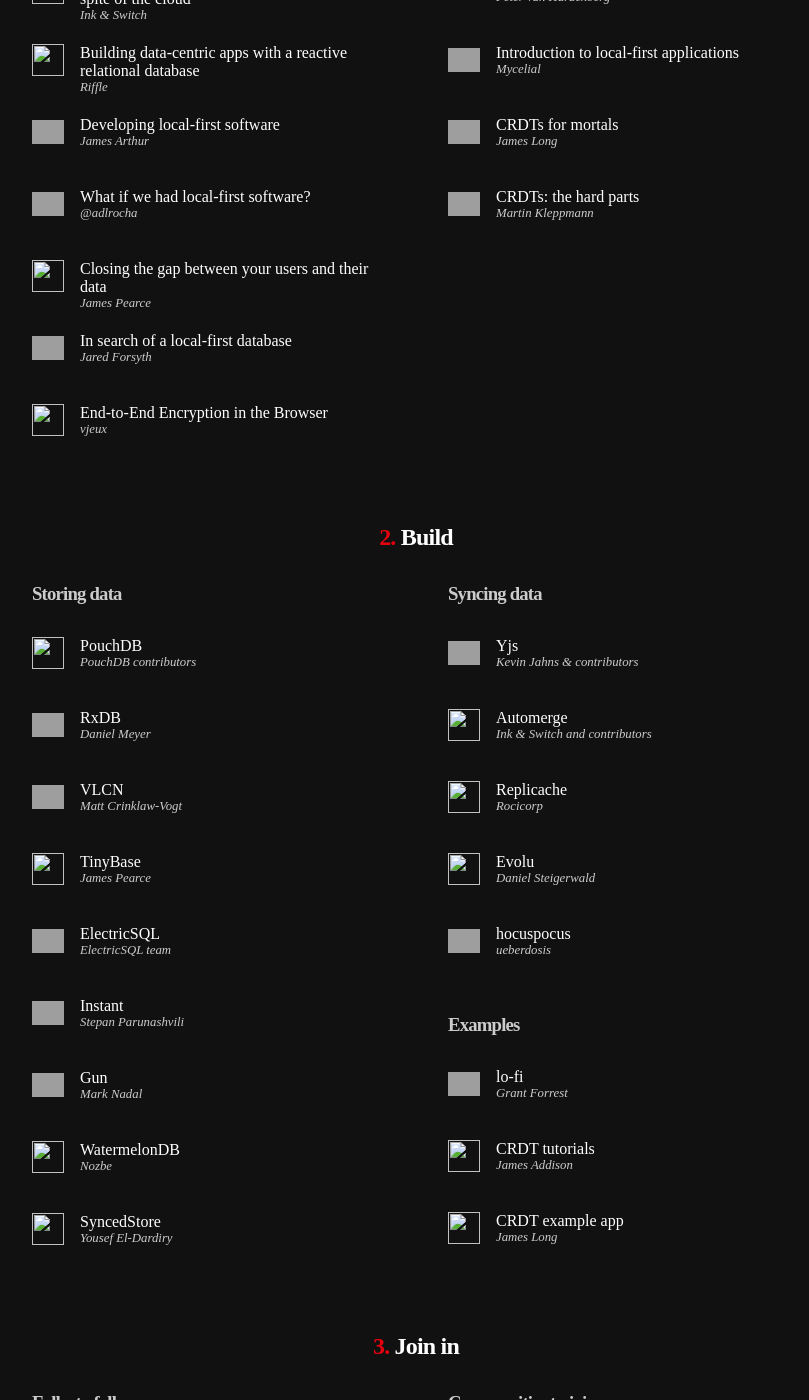
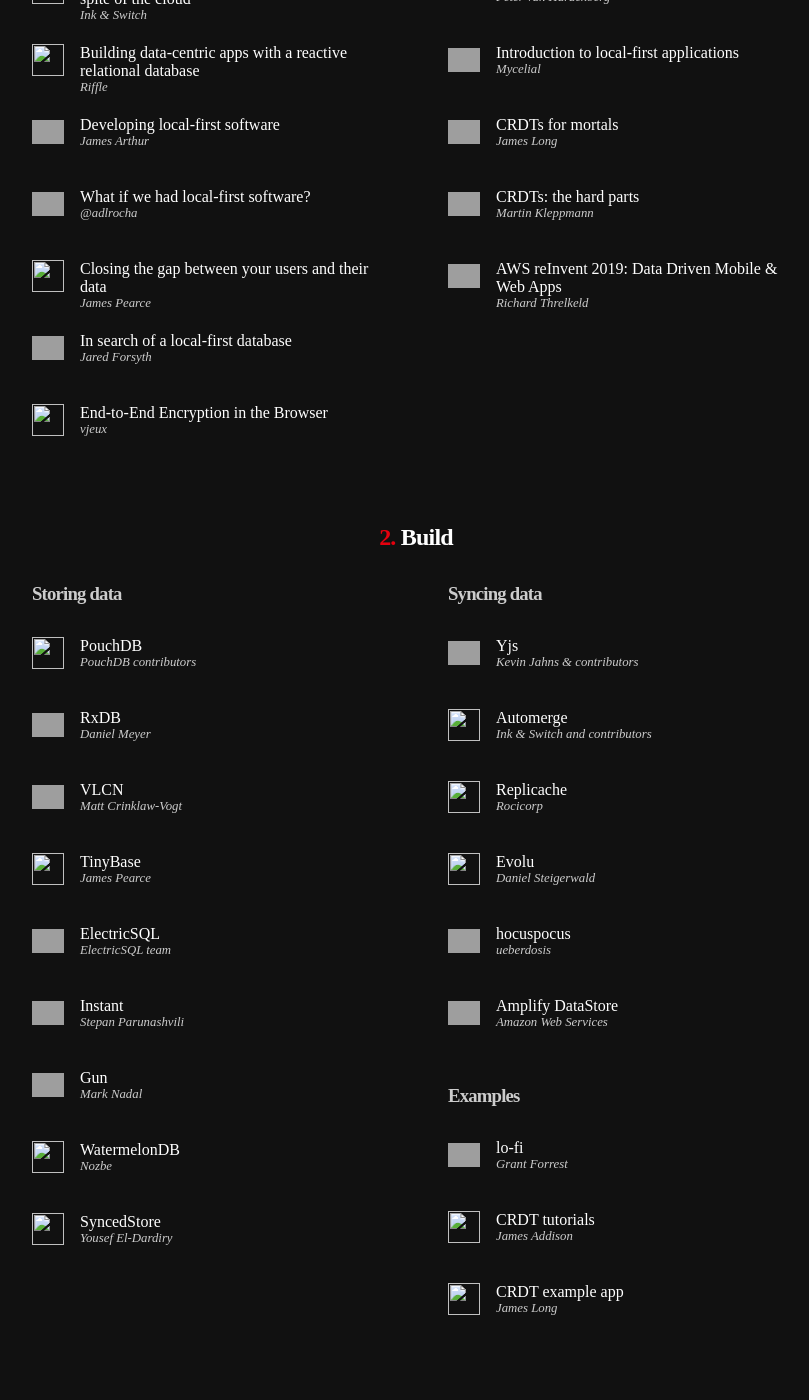
Before and after one commit to mylofi/localfirstweb.dev, a Jekyll site: the page built from index.html, in a window 1280 px wide and 1400 px high, scrolled down 691 px. Shown: the whole window, without its empty margins (224-1033 px from the left). Built offline with Jekyll 4.4.1, drawn with Linux system fonts in a browser that asks for light colours; some web fonts are replaced; grey boxes are pictures that could not be loaded.

Commit message:
Add Amplify DataStore
Adding links to AWS Amplify DataStore

```diff
--- a/_data/content.json
+++ b/_data/content.json
@@ -76,6 +76,12 @@
             "author": "Martin Kleppmann",
             "url": "https://www.youtube.com/watch?v=x7drE24geUw",
             "icon": "https://img.youtube.com/vi/x7drE24geUw/sddefault.jpg"
+          },
+          {
+           "title":"AWS reInvent 2019: Data Driven Mobile & Web Apps",
+            "author":"Richard Threlkeld",
+            "url": "https://www.youtube.com/watch?v=KcYl6_We0EU",
+            "icon":"https://d0.awsstatic.com/logos/powered-by-aws-white.png"
           }
         ]
       }
@@ -177,6 +183,12 @@
             "author": "ueberdosis",
             "url": "https://tiptap.dev/hocuspocus/",
             "icon": "https://yjs.dev/images/logo/yjs.svg"
+          },
+          {
+            "title": "Amplify DataStore",
+            "author": "Amazon Web Services",
+            "url": "https://docs.amplify.aws/lib/datastore/getting-started/q/platform/js/",
+            "icon": "https://d0.awsstatic.com/logos/powered-by-aws-white.png"
           }
         ]
       },
```
